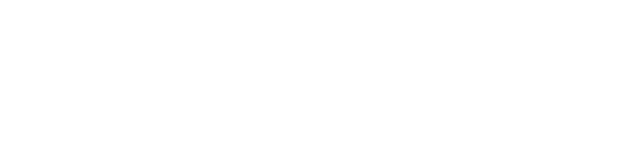
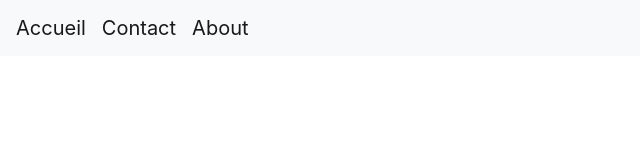
Before and after one commit to HauwDominique/html-revision, a plain HTML site: page index.html in a window 1280 px wide. Shown: the whole page, without its empty margins (0-640 px from the left). Drawn offline with nearby package versions, Linux system fonts and the light colour scheme; files that its build step writes are made by us from their sources.

Commit message:
load boostrap

```diff
--- a/index.html
+++ b/index.html
@@ -1,15 +1,27 @@
 <!DOCTYPE html>
 <html lang="fr">
+
 <head>
     <meta charset="UTF-8">
     <meta name="viewport" content="width=device-width, initial-scale=1.0">
     <meta http-equiv="X-UA-Compatible" content="ie=edge">
     <title>Revision HTML</title>
+    <link rel="stylesheet" href="https://stackpath.bootstrapcdn.com/bootstrap/4.1.3/css/bootstrap.min.css">
+    <link rel="stylesheet" href="css/style.css">
 </head>
 
 <body>
-<h1></h1>
 
+    <header>
+        <div id="logo"></div>
+        <nav class="navbar navbar-expand-lg navbar-light bg-light">
+            <a class="navbar-brand" href="#">Accueil</a>
+            <a class="navbar-brand" href="#">Contact</a>
+            <a class="navbar-brand" href="#">About</a>
+        </nav>
+
+    </header>
 
 </body>
+
 </html>
```
Also changed, not shown: style.css (added).
